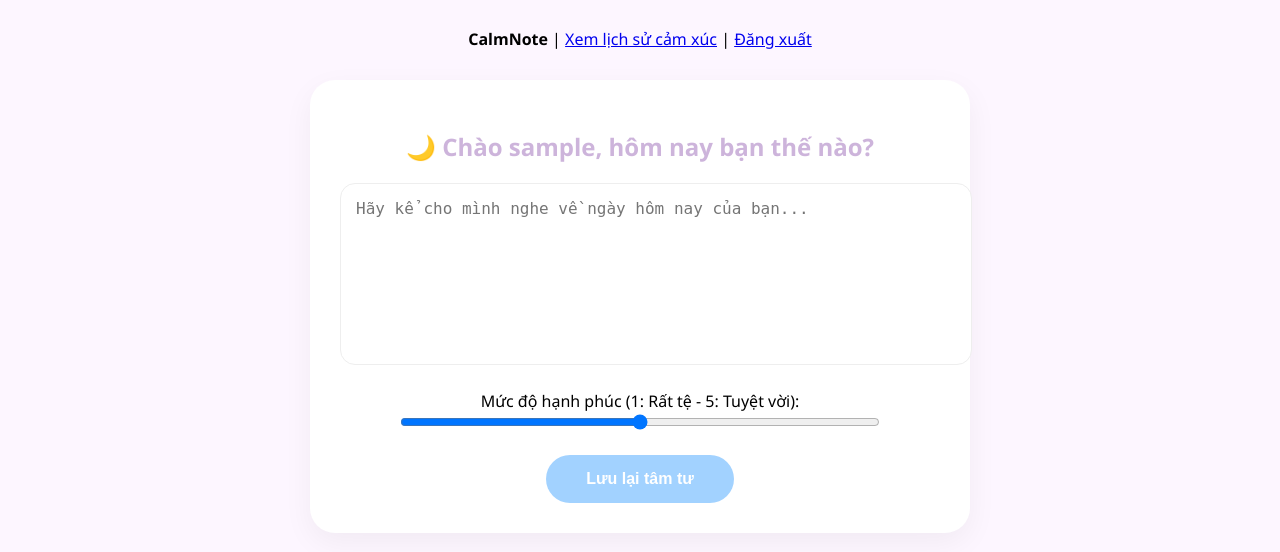
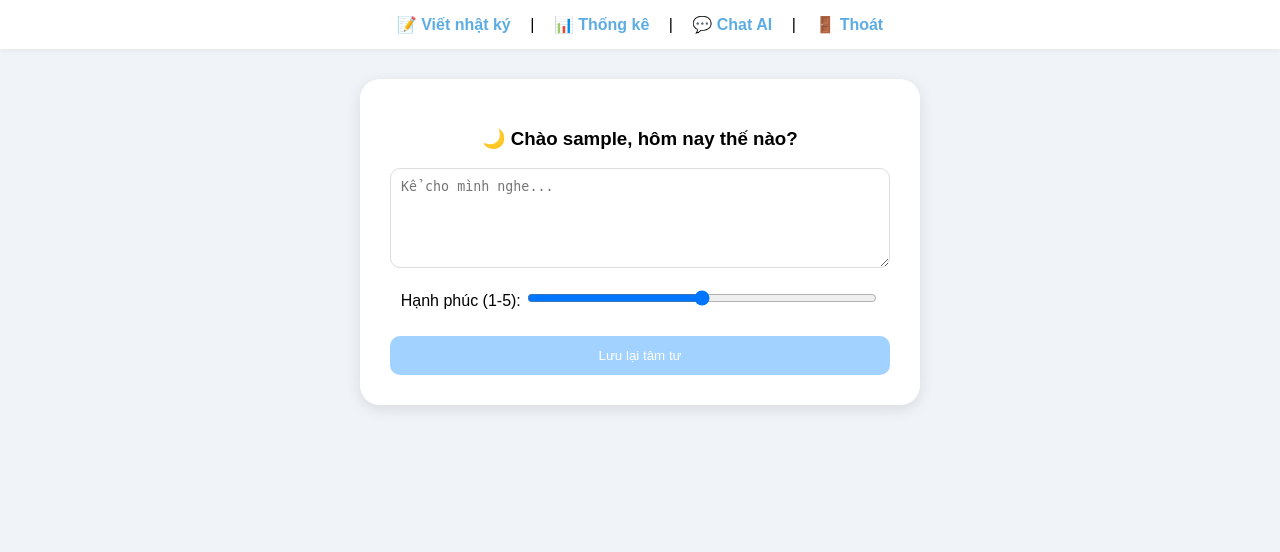
Before and after one commit to calmnote2026-blip/CalmNote, a Flask app: page / in a window 1280 px wide. Shown: the top 552 px of the page. Run offline with Flask 3, Linux system fonts and the light colour scheme; the visitor is signed in with stand-in values (Sample User, id 1).

Commit message:
index.html

```diff
--- a/templates/index.html
+++ b/templates/index.html
@@ -1,38 +1,30 @@
 <!DOCTYPE html>
-<html lang="vi">
+<html>
 <head>
     <meta charset="UTF-8">
-    <title>CalmNote - Nhật ký của bạn</title>
+    <title>CalmNote - Trang chủ</title>
+    <link rel="stylesheet" href="https://cdnjs.cloudflare.com/ajax/libs/animate.css/4.1.1/animate.min.css"/>
     <style>
-        body { background: #fdf6ff; font-family: 'Segoe UI', sans-serif; text-align: center; padding: 20px; }
-        nav { margin-bottom: 30px; }
-        .container { max-width: 600px; margin: auto; background: white; padding: 30px; border-radius: 25px; box-shadow: 0 10px 30px rgba(0,0,0,0.05); }
-        textarea { width: 100%; height: 150px; border-radius: 15px; padding: 15px; border: 1px solid #eee; font-size: 16px; resize: none; }
-        .mood-slider { margin: 20px 0; }
-        button { background: #A2D2FF; color: white; border: none; padding: 15px 40px; border-radius: 30px; font-weight: bold; cursor: pointer; font-size: 16px; }
-        .feedback { margin-top: 25px; background: #FFFEA3; padding: 15px; border-radius: 15px; border-left: 10px solid #FFD700; text-align: left; }
+        body { background: #f0f4f8; font-family: sans-serif; margin: 0; text-align: center; }
+        .nav { background: white; padding: 15px; box-shadow: 0 2px 5px rgba(0,0,0,0.05); margin-bottom: 30px; }
+        .nav a { margin: 0 15px; text-decoration: none; color: #5dade2; font-weight: bold; }
+        .card { background: white; padding: 30px; border-radius: 20px; display: inline-block; width: 90%; max-width: 500px; box-shadow: 0 4px 15px rgba(0,0,0,0.1); }
+        textarea { width: 100%; height: 100px; border-radius: 10px; border: 1px solid #ddd; padding: 10px; box-sizing: border-box; }
+        button { background: #A2D2FF; color: white; border: none; padding: 12px; border-radius: 10px; width: 100%; cursor: pointer; margin-top: 10px; }
     </style>
 </head>
-<body>
-    <nav>
-        <b>CalmNote</b> | <a href="/dashboard">Xem lịch sử cảm xúc</a> | <a href="/logout">Đăng xuất</a>
-    </nav>
-    <div class="container">
-        <h2 style="color: #CDB4DB;">🌙 Chào {{ user }}, hôm nay bạn thế nào?</h2>
+<body class="animate__animated animate__fadeIn">
+    <div class="nav animate__animated animate__slideInDown">
+        <a href="/">📝 Viết nhật ký</a> | <a href="/dashboard">📊 Thống kê</a> | <a href="/ai-chat">💬 Chat AI</a> | <a href="/logout">🚪 Thoát</a>
+    </div>
+    <div class="card animate__animated animate__zoomIn">
+        <h3>🌙 Chào {{ user }}, hôm nay thế nào?</h3>
+        {% if feedback %}<div style="color: #5dade2; margin-bottom: 10px;">{{ feedback }}</div>{% endif %}
         <form action="/save" method="post">
-            <textarea name="content" placeholder="Hãy kể cho mình nghe về ngày hôm nay của bạn..."></textarea><br>
-            <div class="mood-slider">
-                <label>Mức độ hạnh phúc (1: Rất tệ - 5: Tuyệt vời):</label><br>
-                <input type="range" name="mood" min="1" max="5" value="3" style="width: 80%;">
-            </div>
+            <textarea name="content" placeholder="Kể cho mình nghe..." required></textarea>
+            <p>Hạnh phúc (1-5): <input type="range" name="mood" min="1" max="5" value="3" style="width: 70%;"></p>
             <button type="submit">Lưu lại tâm tư</button>
         </form>
-
-        {% if feedback %}
-        <div class="feedback">
-            ✨ <b>Lời nhắn từ CalmNote:</b> {{ feedback }}
-        </div>
-        {% endif %}
     </div>
 </body>
 </html>
```
